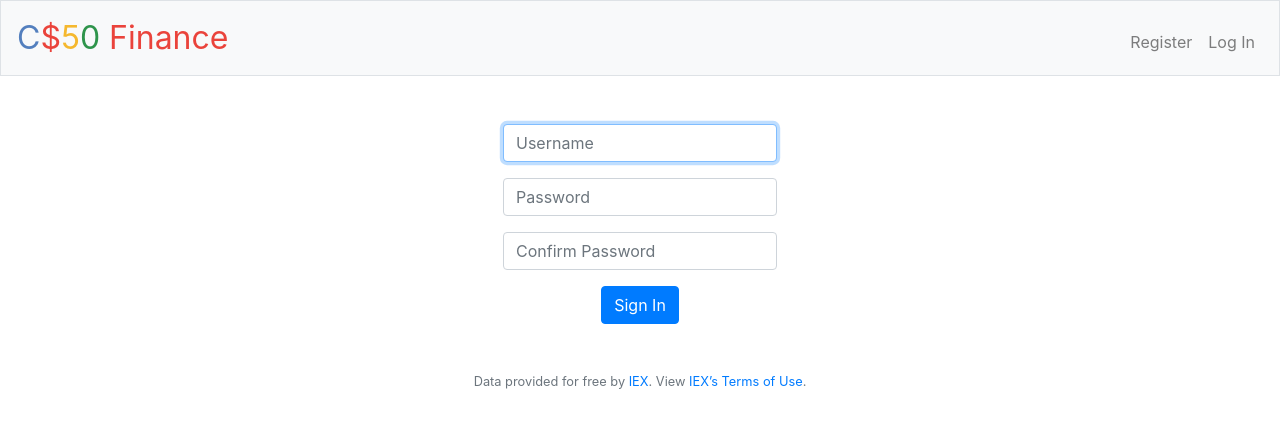
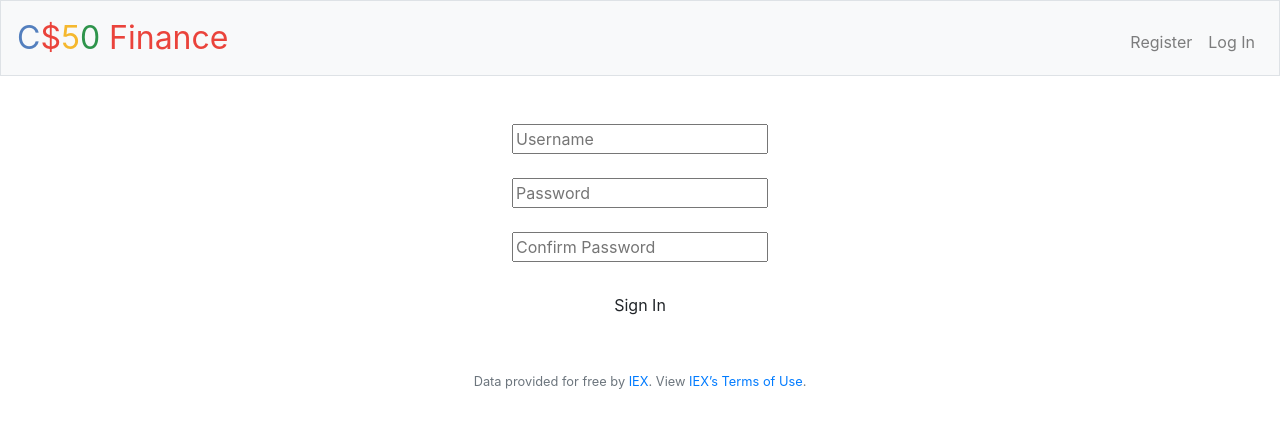
Before and after one commit to nuoxoxo/cs50x.me, a Flask app: page /register in a window 1280 px wide. Shown: the top 428 px of the page. Run offline with Flask 2, Linux system fonts and the light colour scheme; some libraries are stand-ins or nearby versions.

Commit message:
Add files via upload

```diff
--- a/week9/finance/templates/apology.html
+++ b/week9/finance/templates/apology.html
@@ -1,9 +1,9 @@
 {% extends "layout.html" %}
 
 {% block title %}
-    Apology
+Apology
 {% endblock %}
 
 {% block main %}
-    <img alt="{{ top }}" class="border" src="http://memegen.link/custom/{{ top | urlencode }}/{{ bottom | urlencode }}.jpg?alt=https://i.imgur.com/CsCgN7Ll.png" title="{{ top }}">
+    <img alt="{{ top }}" class="border" src="http://memegen.link/custom/{{ top | urlencode }}/{{ bottom | urlencode }}.jpg?alt=https://i.imgur.com/U5fF0Ne.png" title="{{ top }}">
 {% endblock %}
--- a/week9/finance/templates/login.html
+++ b/week9/finance/templates/login.html
@@ -7,11 +7,11 @@
 {% block main %}
     <form action="/login" method="post">
         <div class="form-group">
-            <input autocomplete="off" autofocus class="form-control" name="username" placeholder="Username" type="text">
+            <input type="text" name="username" placeholder="Username" autocomplete="OFF">
         </div>
         <div class="form-group">
-            <input class="form-control" name="password" placeholder="Password" type="password">
+            <input type="password" name="password" placeholder="Password" autocomplete="OFF">
         </div>
-        <button class="btn btn-primary" type="submit">Log In</button>
+        <button type="submit" class="btn">Log In</button>
     </form>
 {% endblock %}
--- a/week9/finance/templates/quoted.html
+++ b/week9/finance/templates/quoted.html
@@ -1,7 +1,7 @@
 {% extends "layout.html" %}
 
 {% block title %}
-    Stock Quote Of {{ symbol }}
+Stock Quote of {{ symbol }}
 {% endblock %}
 
 {% block main %}
--- a/week9/finance/templates/register.html
+++ b/week9/finance/templates/register.html
@@ -1,22 +1,18 @@
 {% extends "layout.html" %}
 
 {% block title %}
-    Log In
+Log In
 {% endblock %}
 
 {% block main %}
     <form action="/register" method="post">
-        <div class="form-group">
-            <input autocomplete="off" autofocus class="form-control" name="username" placeholder="Username" type="text">
-        </div>
-        <div class="form-group">
-            <input class="form-control" name="password" placeholder="Password" type="password">
-        </div>
 
-        <div class="form-group">
-            <input class="form-control" name="confirmation" placeholder="Confirm Password" type="password">
-        </div>
+        <div><input type="text" name="username" placeholder="Username" autocomplete="OFF"></div> <br>
 
-        <button class="btn btn-primary" type="submit">Sign In</button>
+        <div><input type="password" name="password" placeholder="Password"></div> <br>
+
+        <div><input type="password" name="confirmation" placeholder="Confirm Password"></div><br>
+
+        <button type="submit" class="btn">Sign In</button>
     </form>
 {% endblock %}
```
Also changed, not shown: week9/finance/templates/buy.html (added, +21 -0 lines), week9/finance/templates/history.html (added, +30 -0 lines), week9/finance/templates/quote.html (+5 -3 lines).
